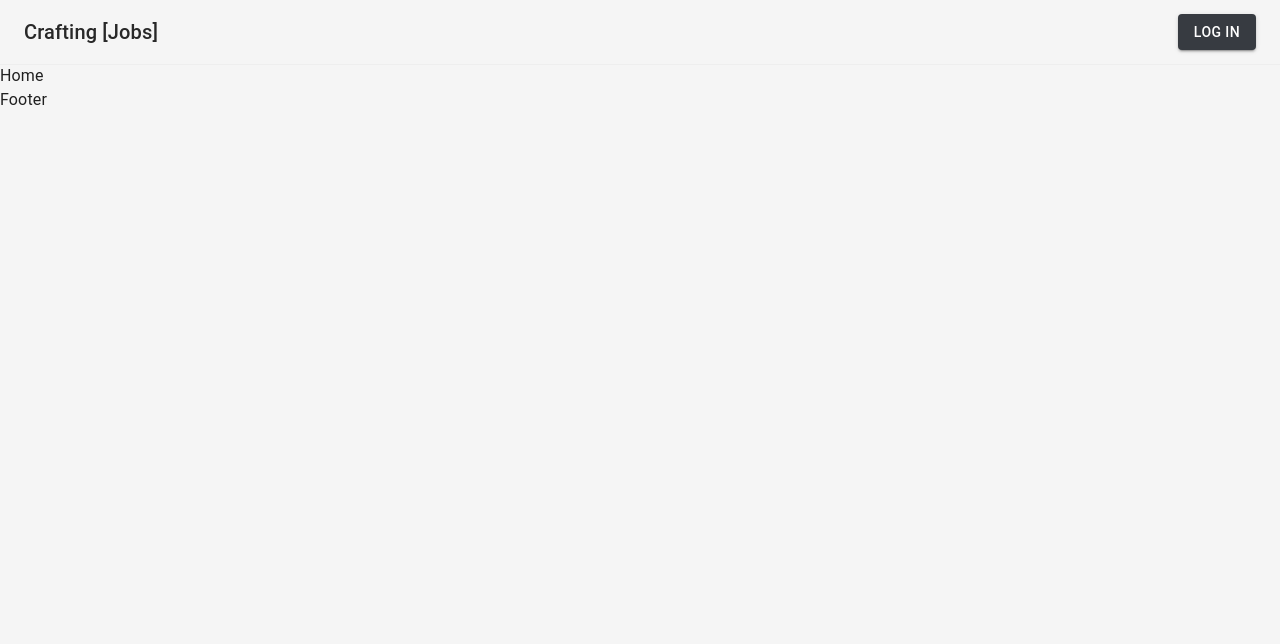
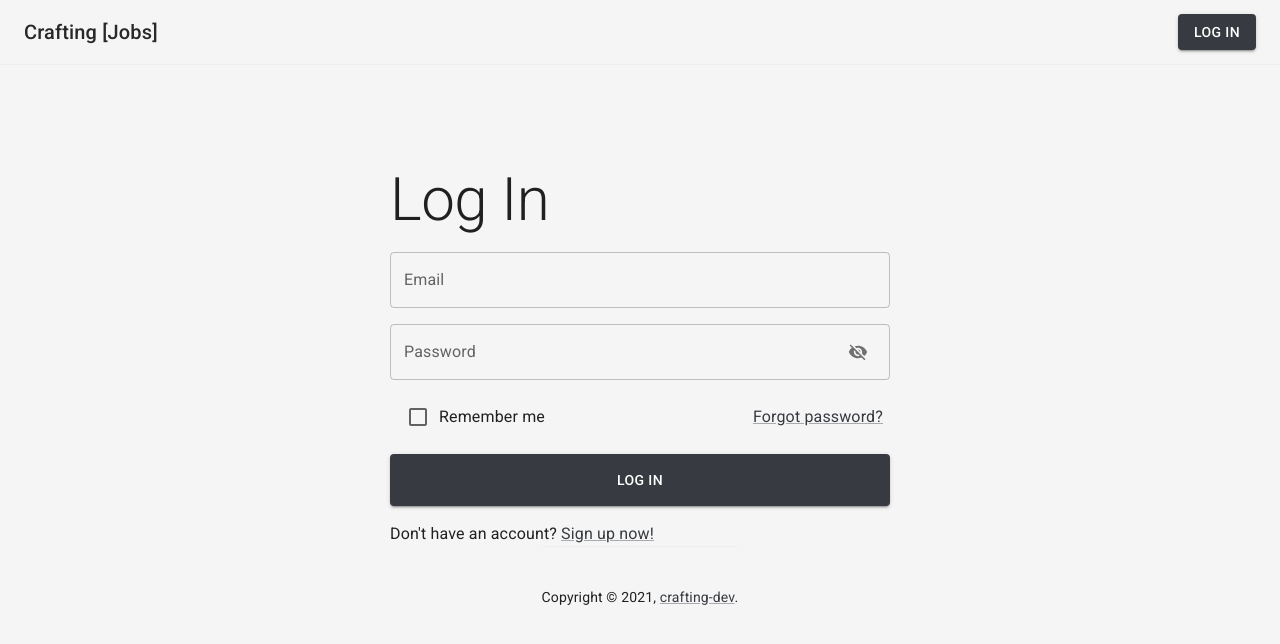
Before and after one commit to crafting-dev/demo-jobs-ui, a React (Create React App) app: page / in a window 1280 px wide. Shown: the top 644 px of the page. Built offline with nearby package versions, Linux system fonts and the light colour scheme.

Commit message:
Implement Footer component

```diff
--- a/public/index.html
+++ b/public/index.html
@@ -2,42 +2,28 @@
 <html lang="en">
   <head>
     <meta charset="utf-8" />
-    <link rel="icon" href="%PUBLIC_URL%/favicon.ico" />
     <meta name="viewport" content="width=device-width, initial-scale=1" />
-    <meta name="theme-color" content="#000000" />
+
+    <title>Crafting Jobs</title>
     <meta
       name="description"
       content="Frontend UI for a two sided marketplace (job board) demo app."
     />
+
+    <link rel="icon" href="%PUBLIC_URL%/favicon.ico" />
     <link rel="apple-touch-icon" href="%PUBLIC_URL%/logo192.png" />
-    <!--
-      manifest.json provides metadata used when your web app is installed on a
-      user's mobile device or desktop. See https://developers.google.com/web/fundamentals/web-app-manifest/
-    -->
     <link rel="manifest" href="%PUBLIC_URL%/manifest.json" />
-    <!--
-      Notice the use of %PUBLIC_URL% in the tags above.
-      It will be replaced with the URL of the `public` folder during the build.
-      Only files inside the `public` folder can be referenced from the HTML.
+    <meta name="theme-color" content="#000000" />
 
-      Unlike "/favicon.ico" or "favicon.ico", "%PUBLIC_URL%/favicon.ico" will
-      work correctly both with client-side routing and a non-root public URL.
-      Learn how to configure a non-root public URL by running `npm run build`.
-    -->
-    <title>Crafting Jobs</title>
+    <link rel="preconnect" href="https://fonts.googleapis.com" />
+    <link rel="preconnect" href="https://fonts.gstatic.com" crossorigin />
+    <link
+      href="https://fonts.googleapis.com/css2?family=Roboto:wght@300;400;500;700&family=Source+Sans+Pro:ital,wght@0,600;0,700;0,900;1,400;1,600;1,700;1,900&display=swap"
+      rel="stylesheet"
+    />
   </head>
   <body>
     <noscript>You need to enable JavaScript to run this app.</noscript>
     <div id="root"></div>
-    <!--
-      This HTML file is a template.
-      If you open it directly in the browser, you will see an empty page.
-
-      You can add webfonts, meta tags, or analytics to this file.
-      The build step will place the bundled scripts into the <body> tag.
-
-      To begin the development, run `npm start` or `yarn start`.
-      To create a production bundle, use `npm run build` or `yarn build`.
-    -->
   </body>
 </html>
--- a/src/components/Footer.tsx
+++ b/src/components/Footer.tsx
@@ -1,7 +1,36 @@
 import React from "react";
+import Typography from "@mui/material/Typography";
+import Stack from "@mui/material/Stack";
+import ThemeProvider from "@mui/material/styles/ThemeProvider";
+import Link from "@mui/material/Link";
+import theme from "../assets/themes/mui";
 
 function Footer() {
-  return <div className="Footer">Footer</div>;
+  return (
+    <ThemeProvider theme={theme}>
+      <Stack
+        direction="row"
+        justifyContent="center"
+        alignItems="flex-end"
+        spacing={1}
+      >
+        <Typography
+          variant="body2"
+          gutterBottom
+          sx={{
+            borderTop: "1px solid #EEEEEE",
+            textAlign: "center",
+            height: "100px",
+            marginTop: "100px",
+            paddingTop: "40px",
+          }}
+        >
+          Copyright &copy; {new Date().getFullYear()},{" "}
+          <Link href="https://github.com/crafting-dev">crafting-dev</Link>.
+        </Typography>
+      </Stack>
+    </ThemeProvider>
+  );
 }
 
 export default Footer;
--- a/src/containers/Home.tsx
+++ /dev/null
@@ -1,7 +0,0 @@
-import React from "react";
-
-function Home() {
-  return <div className="Home">Home</div>;
-}
-
-export default Home;
--- a/src/containers/Login.tsx
+++ b/src/containers/Login.tsx
@@ -79,7 +79,15 @@ function Login() {
           alignItems="center"
           spacing={2}
         >
-          <Typography variant="h2" component="h2" color="inherit">
+          <Typography
+            variant="h2"
+            component="h2"
+            color="inherit"
+            sx={{
+              width: "100%",
+              marginBottom: "30px",
+            }}
+          >
             Log In
           </Typography>
 
@@ -129,10 +137,7 @@ function Login() {
             alignItems="center"
             spacing={26}
           >
-            <FormControlLabel
-              control={<Checkbox disabled />}
-              label="Remember me"
-            />
+            <FormControlLabel control={<Checkbox />} label="Remember me" />
             <Link href="/login">Forgot password?</Link>
           </Stack>
 
--- a/src/models/Routes.ts
+++ b/src/models/Routes.ts
@@ -1,6 +1,5 @@
 import { FC } from "react";
 import Dashboard from "../containers/Dashboard";
-import Home from "../containers/Home";
 import Login from "../containers/Login";
 import Postings from "../containers/Postings";
 import Signup from "../containers/Signup";
@@ -14,7 +13,7 @@ type AppRoute = {
 const AppRoutes: AppRoute[] = [
   {
     path: "/",
-    component: Home,
+    component: Login,
     private: false,
   },
   {
```
